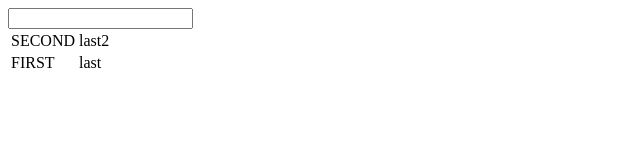
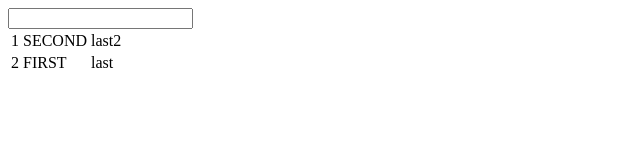
Before and after one commit to monrealis/javascript-experiments, a plain HTML site: page angular/filter.html in a window 1280 px wide. Shown: the full height of the page, 0-640 px from the left. Drawn offline with nearby package versions, Linux system fonts and the light colour scheme.

Commit message:
Add event and index.

```diff
--- a/angular/filter.html
+++ b/angular/filter.html
@@ -13,9 +13,11 @@
         <input type="text" ng-model="search.$"/>
 
         <table>
-            <tr ng-repeat="name in names | orderBy:'-first' | limitTo:-10 | filter:search">
+            <tr ng-repeat="name in names | orderBy:'-first' | limitTo:-10 | filter:search" ng-click="event = $event">
+                <td>{{$index + 1}}</td>
                 <td>{{name.first | uppercase}}</td>
                 <td>{{name.last | lowercase}}</td>
+                <td>{{event.pageY}}</td>
             </tr>
         </table>
 
```
